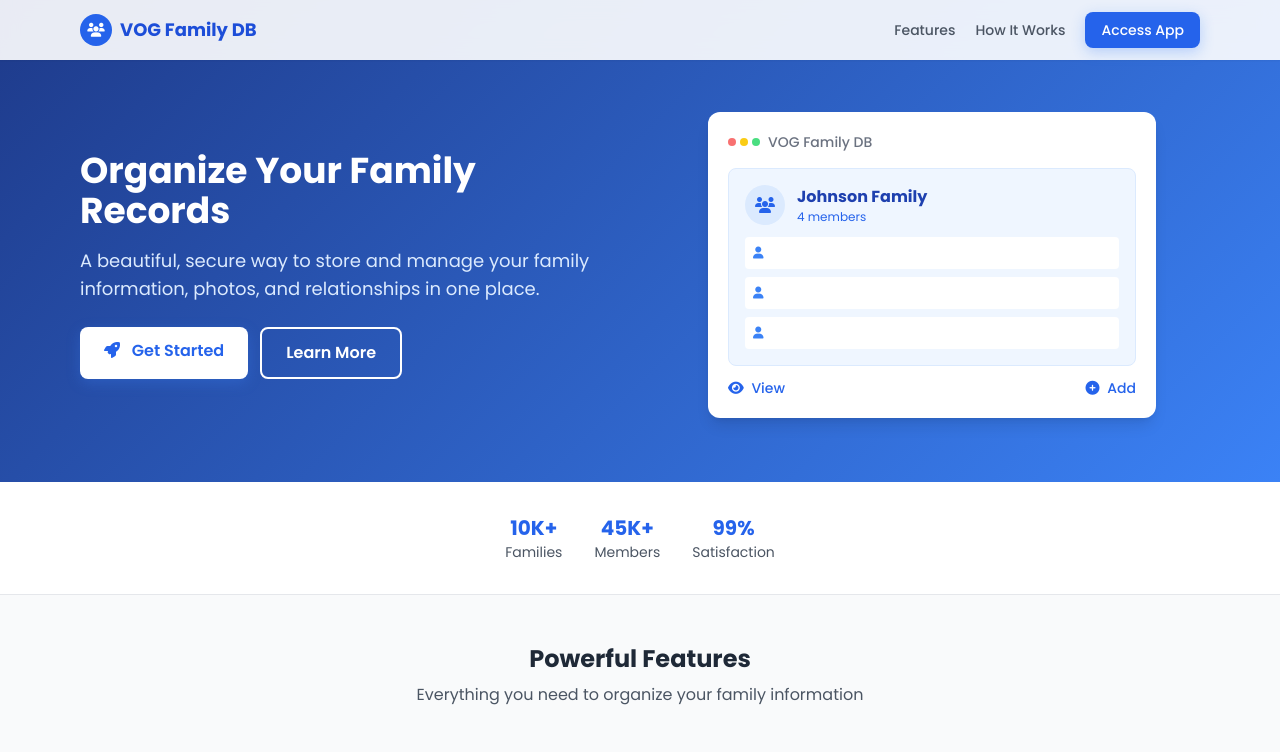
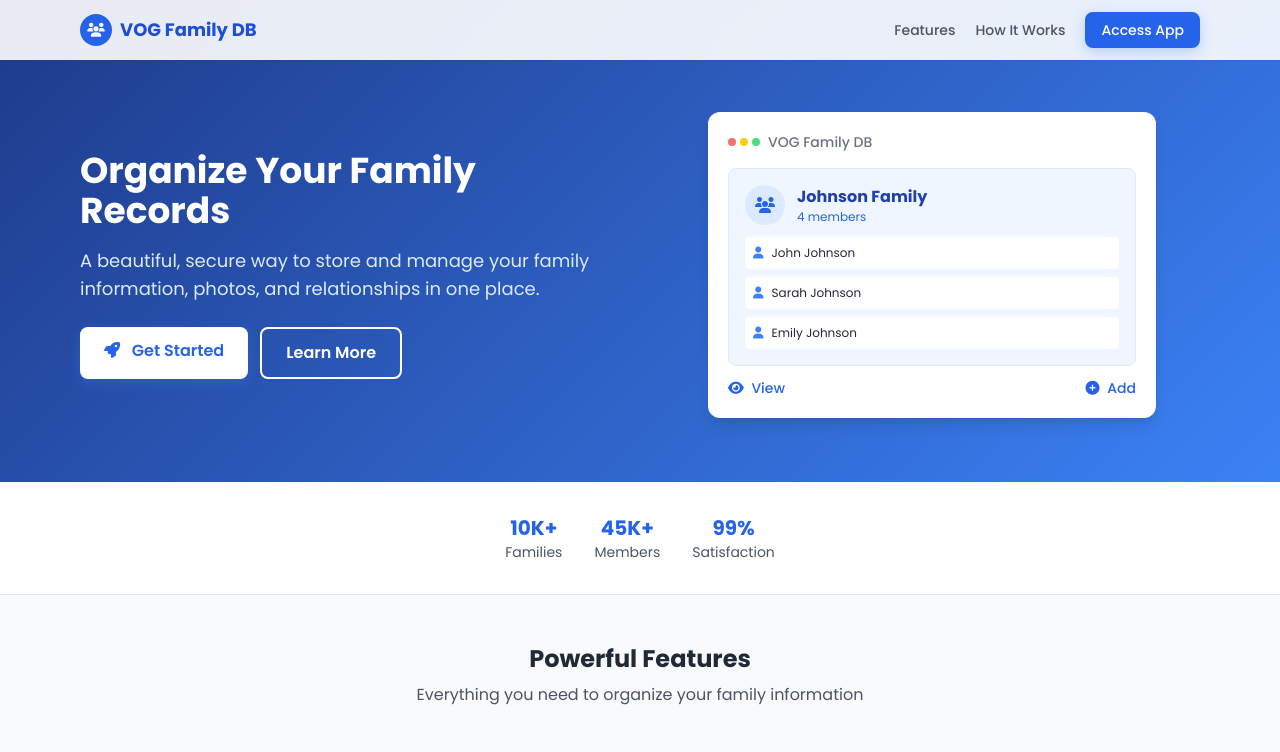
Before and after one commit to cbwebsites/vog-family-app, a plain HTML site: page index.html in a window 1280 px wide. Shown: the top 752 px of the page. Drawn offline with nearby package versions, Linux system fonts and the light colour scheme.

Commit message:
index.html

```diff
--- a/index.html
+++ b/index.html
@@ -105,15 +105,15 @@
                             <div class="space-y-2 text-xs">
                                 <div class="flex items-center bg-white p-2 rounded">
                                     <i class="fas fa-user text-blue-500 mr-2 text-xs"></i>
-                                    <span>John Johnson</span>
+                                    <span class="text-gray-800">John Johnson</span>
                                 </div>
                                 <div class="flex items-center bg-white p-2 rounded">
                                     <i class="fas fa-user text-blue-500 mr-2 text-xs"></i>
-                                    <span>Sarah Johnson</span>
+                                    <span class="text-gray-800">Sarah Johnson</span>
                                 </div>
                                 <div class="flex items-center bg-white p-2 rounded">
                                     <i class="fas fa-user text-blue-500 mr-2 text-xs"></i>
-                                    <span>Emily Johnson</span>
+                                    <span class="text-gray-800">Emily Johnson</span>
                                 </div>
                             </div>
                         </div>
```
